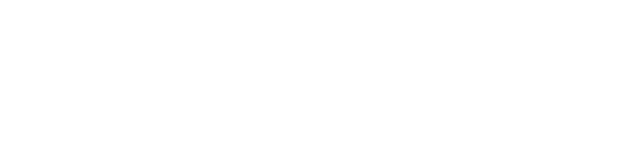
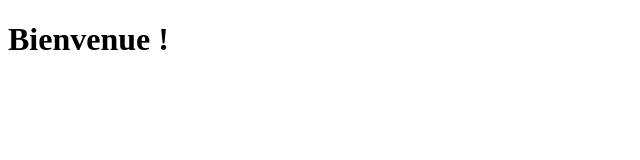
Before and after one commit to cedric3402/PremierProjet, a plain HTML site: page index.html in a window 1280 px wide. Shown: the whole page, without its empty margins (0-640 px from the left). Drawn offline with Linux system fonts and the light colour scheme.

Commit message:
ajout d'un titre

```diff
--- a/index.html
+++ b/index.html
@@ -7,6 +7,6 @@
     <title>Document</title>
 </head>
 <body>
-
+    <h1>Bienvenue !</h1>
 </body>
 </html>
```
